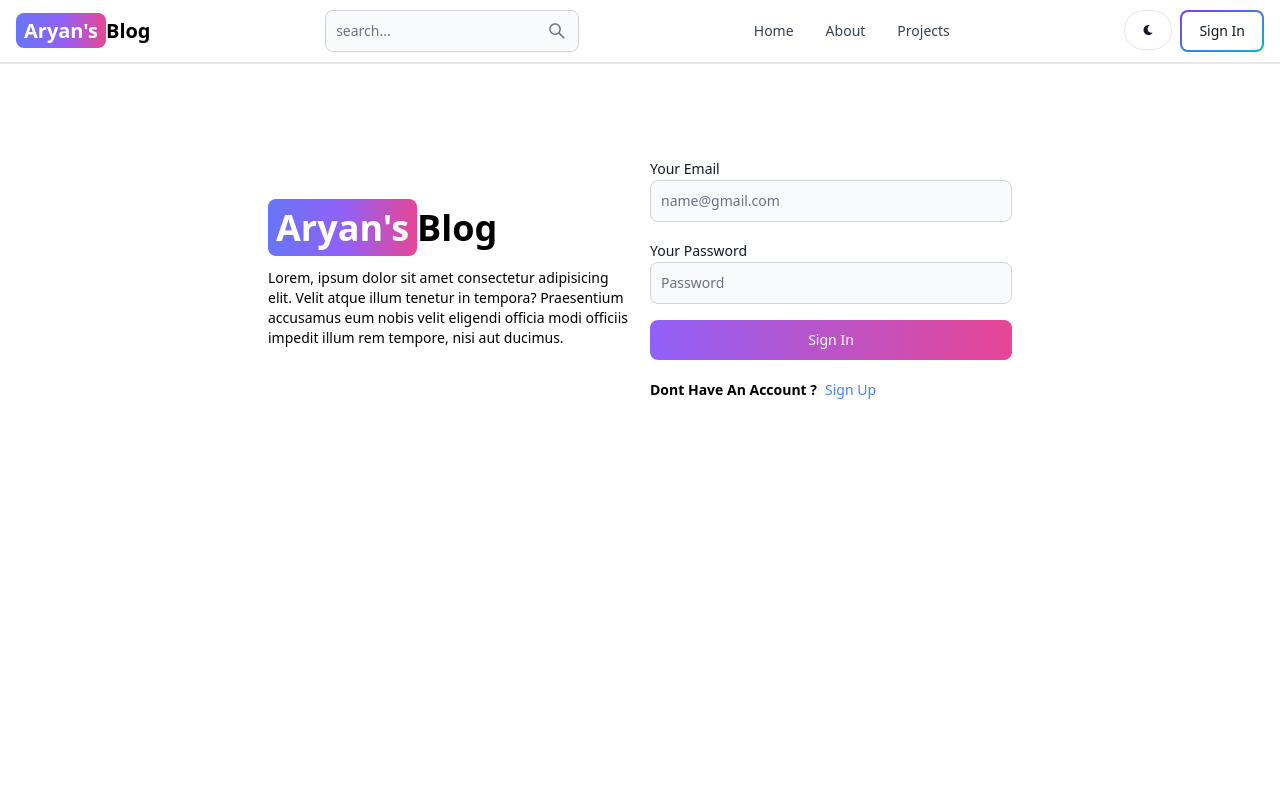
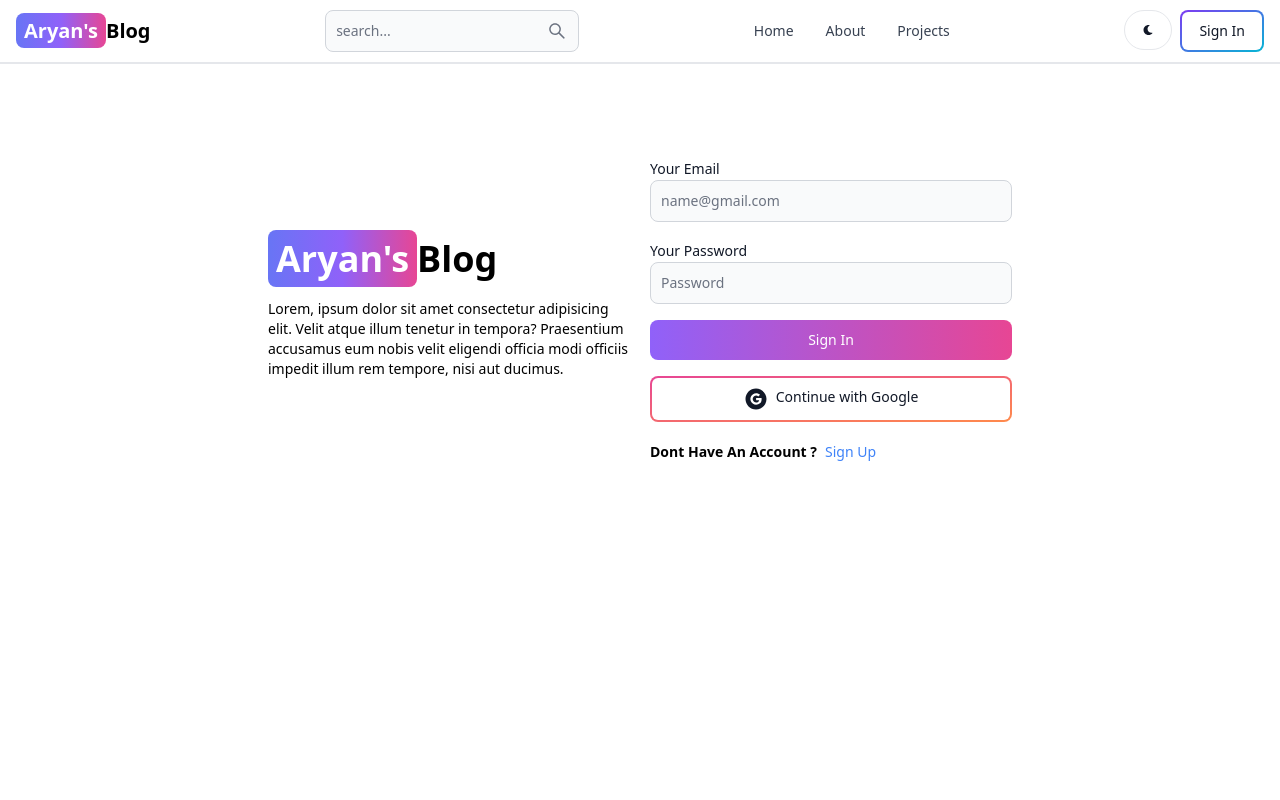
Before and after one commit to aryanmamania/Blog_app, a React (Vite) app in the folder client/: page /sign-in in a window 1280 px wide. Shown: the top 800 px of the page. Built offline with nearby package versions, Linux system fonts and the light colour scheme.

Commit message:
started with firbase

```diff
--- a/client/package.json
+++ b/client/package.json
@@ -11,6 +11,7 @@
   },
   "dependencies": {
     "@reduxjs/toolkit": "^2.2.1",
+    "firebase": "^10.8.1",
     "flowbite-react": "^0.7.2",
     "react": "^18.2.0",
     "react-dom": "^18.2.0",
--- /dev/null
+++ b/client/src/components/OAuth.jsx
@@ -0,0 +1,19 @@
+import { Button } from 'flowbite-react'
+import React from 'react'
+import { AiFillGoogleCircle } from 'react-icons/ai'
+
+const OAuth = () => {
+
+    const HandleGoogleClick= async () =>{
+
+    }
+  return (
+   <Button type='button' gradientDuoTone='pinkToOrange' outline>
+
+    <AiFillGoogleCircle className='w-6 h-6 mr-2'/>
+    Continue with Google
+   </Button>
+  )
+}
+
+export default OAuth;
--- /dev/null
+++ b/client/src/firebase.js
@@ -0,0 +1,17 @@
+// Import the functions you need from the SDKs you need
+import { initializeApp } from "firebase/app";
+// TODO: Add SDKs for Firebase products that you want to use
+// https://firebase.google.com/docs/web/setup#available-libraries
+
+// Your web app's Firebase configuration
+const firebaseConfig = {
+  apiKey: process.env.VITE_FIREBASE_API_KEY,
+  authDomain: "mernblog-410db.firebaseapp.com",
+  projectId: "mernblog-410db",
+  storageBucket: "mernblog-410db.appspot.com",
+  messagingSenderId: "1059590632104",
+  appId: "1:1059590632104:web:0dbd281bb7b7ab33ef889d"
+};
+
+// Initialize Firebase
+const app = initializeApp(firebaseConfig);
--- a/client/src/pages/SignIn.jsx
+++ b/client/src/pages/SignIn.jsx
@@ -5,6 +5,7 @@ import React from 'react'
   import { useState } from "react";
   import { useDispatch , useSelector } from 'react-redux';
   import { signInSuccess , signInStart, signInFailure } from '../redux/user/userSlice';
+import OAuth from '../components/OAuth';
 
 
   const SignIn = () => {
@@ -14,6 +15,7 @@ import React from 'react'
     const {loading, error: errorMessage} = useSelector(state => state.user);
     const dispatch = useDispatch();
     const navigate = useNavigate();
+
 
     const HandleChange = (e) => {
       setFormData({ ...formData, [e.target.id]: e.target.value.trim() });
@@ -95,6 +97,7 @@ dispatch(signInStart());
                 }
 
               </Button>
+              <OAuth/>
             </form>
             <div className="flex gap-2 text-sm mt-5">
               <span className="font-semibold">Dont Have An Account ?</span>
--- a/client/src/pages/SignUp.jsx
+++ b/client/src/pages/SignUp.jsx
@@ -1,6 +1,7 @@
 import { Link, Navigate, useNavigate} from "react-router-dom";
 import { Alert, Button, Label, Spinner, TextInput } from "flowbite-react";
 import { useState } from "react";
+import OAuth from "../components/OAuth";
 
 const SignUp = () => {
   const [formData, setFormData] = useState({});
@@ -101,6 +102,7 @@ if(res.ok){
               }
 
             </Button>
+            <OAuth/>
           </form>
           <div className="flex gap-2 text-sm mt-5">
             <span className="font-semibold">Have An Account ?</span>
```
Also changed, not shown: 1 other file (tests, documents, lock files or other folders).
